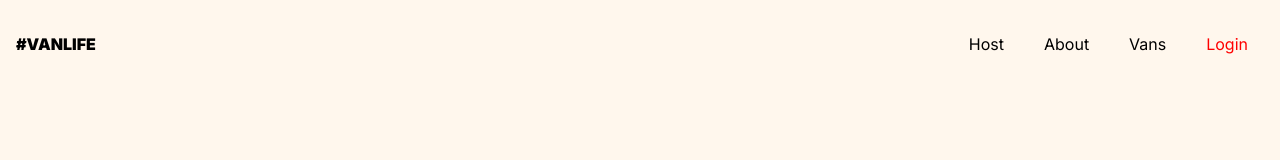
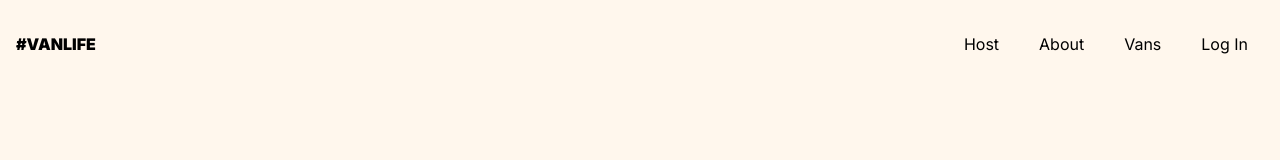
Before and after one commit to Chroanaa/TryApp, a React (Vite) app: page /login in a window 1280 px wide. Shown: the top 160 px of the page. Built offline with nearby package versions, Linux system fonts and the light colour scheme; what miragejs would draw is missing.

Commit message:
Added auth0

```diff
--- a/package.json
+++ b/package.json
@@ -10,6 +10,7 @@
     "preview": "vite preview"
   },
   "dependencies": {
+    "@auth0/auth0-react": "^2.2.4",
     "react": "^18.2.0",
     "react-dom": "^18.2.0",
     "react-icons": "^5.0.1",
--- a/src/App.jsx
+++ b/src/App.jsx
@@ -25,6 +25,8 @@ import NotFoundPage from "./components/NotFoundPage.jsx";
 import Error from "./components/Error.jsx";
 import Login from "./components/Login.jsx";
 import Authenticator from "./components/Authenticator.jsx";
+import { Auth0Provider } from "@auth0/auth0-react";
+
 function App() {
   const router = createBrowserRouter(
     createRoutesFromElements(
@@ -58,7 +60,18 @@ function App() {
       </Route>
     )
   );
-  return <RouterProvider router={router} />;
+
+  return (
+    <Auth0Provider
+      domain="dev-thtobgzpznhhdpuc.us.auth0.com"
+      clientId="IASlCJRRMkhygLF50POqoa12qxuLnwle"
+      authorizationParams={{
+        redirect_uri: window.location.origin,
+      }}
+    >
+      <RouterProvider router={router} />
+    </Auth0Provider>
+  );
 }
 
 export default App;
--- a/src/Pages/Host/Dashboard.jsx
+++ b/src/Pages/Host/Dashboard.jsx
@@ -4,7 +4,7 @@ import { useEffect, useState, Suspense } from "react";
 import { useNavigate, useOutletContext } from "react-router-dom";
 import ListedVans from "../../components/ui/HorizontalCard";
 ("../../components/ui/HorizontalCard");
-
+import Profile from "../../components/Profile";
 function Dashboard() {
   const [vans] = useOutletContext();
   const [limit, setLimit] = useState(3);
@@ -13,6 +13,7 @@ function Dashboard() {
   let navigate = useNavigate();
   return (
     <div className="bg-[#ffead0] p-8">
+      <Profile />
       <div className="ml-36">
         <h1 className="text-large mb-5 font-bold">Welcome!</h1>
         <div className=" text-Gray">
--- a/src/components/Authenticator.jsx
+++ b/src/components/Authenticator.jsx
@@ -1,10 +1,12 @@
 import React, { useContext } from "react";
-import { Navigate, Outlet } from "react-router-dom";
+import { Navigate, Outlet, redirect } from "react-router-dom";
+import { useAuth0 } from "@auth0/auth0-react";
 function Authenticator() {
-  const isLoggedIn = false;
-  if (isLoggedIn) {
-    return <Outlet />;
-  } else return <Navigate to="/login" />;
+  const { isAuthenticated, loginWithRedirect } = useAuth0();
+  if (!isAuthenticated) {
+    return loginWithRedirect();
+  }
+  return <Outlet />;
 }
 
 export default Authenticator;
--- a/src/components/Header.jsx
+++ b/src/components/Header.jsx
@@ -1,6 +1,7 @@
 import React from "react";
 import { NavLink, Navigate } from "react-router-dom";
-
+import LoginButton from "./ui/LoginButton";
+import Profile from "./Profile";
 function Header() {
   const currentLink = ({ isActive }) => {
     return {
@@ -39,13 +40,8 @@ function Header() {
           >
             Vans
           </NavLink>
-          <NavLink
-            to={"/login"}
-            style={currentLink}
-            className="underline decoration-white transition-colors duration-500 hover:decoration-blue underline-offset-4 decoration-2"
-          >
-            Login
-          </NavLink>
+          <LoginButton />
+          <Profile />
         </div>
       </nav>
     </header>
--- /dev/null
+++ b/src/components/Profile.jsx
@@ -0,0 +1,24 @@
+import React from "react";
+import { useAuth0 } from "@auth0/auth0-react";
+
+const Profile = () => {
+  const { user, isAuthenticated, isLoading, error } = useAuth0();
+
+  if (isLoading) {
+    return <div>Loading ...</div>;
+  }
+  console.log(isAuthenticated, user);
+  if (error) {
+    return <div>{error.message}</div>;
+  }
+  return (
+    isAuthenticated && (
+      <div className="flex flex-row">
+        <img src={user.picture} alt={user.name} />
+        <h2>{user.name}</h2>
+      </div>
+    )
+  );
+};
+
+export default Profile;
--- /dev/null
+++ b/src/components/ui/LoginButton.jsx
@@ -0,0 +1,10 @@
+import React from "react";
+import { useAuth0 } from "@auth0/auth0-react";
+
+const LoginButton = () => {
+  const { loginWithRedirect } = useAuth0();
+
+  return <button onClick={() => loginWithRedirect()}>Log In</button>;
+};
+
+export default LoginButton;
--- a/src/main.jsx
+++ b/src/main.jsx
@@ -3,4 +3,8 @@ import ReactDOM from "react-dom/client";
 import App from "./App.jsx";
 import "./index.css";
 
-ReactDOM.createRoot(document.getElementById("root")).render(<App />);
+ReactDOM.createRoot(document.getElementById("root")).render(
+  <React.StrictMode>
+    <App />
+  </React.StrictMode>
+);
--- a/src/server.js
+++ b/src/server.js
@@ -85,5 +85,6 @@ let server = createServer({
       const id = request.params.id;
       return schema.vans.find(id);
     });
+    this.passthrough("https://dev-thtobgzpznhhdpuc.us.auth0.com/**");
   },
 });
```
Also changed, not shown: 1 other file (tests, documents, lock files or other folders).
